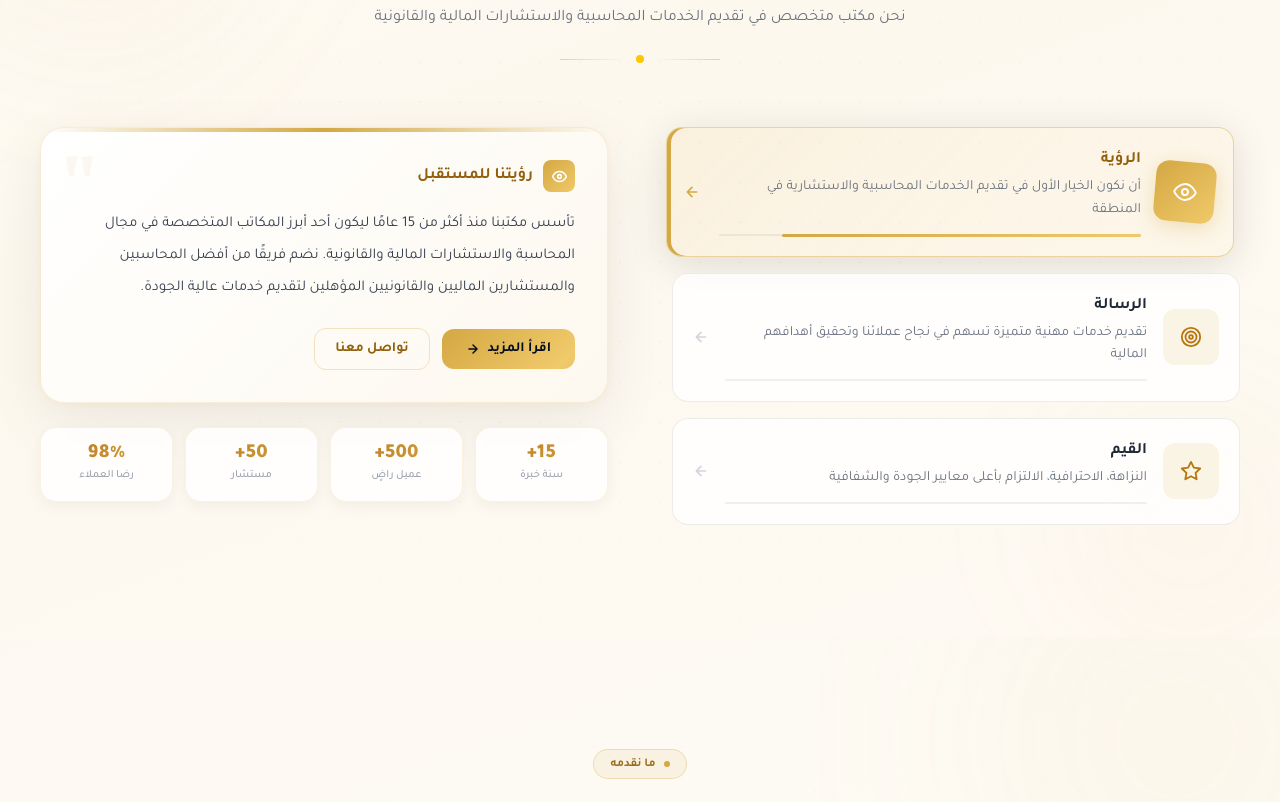
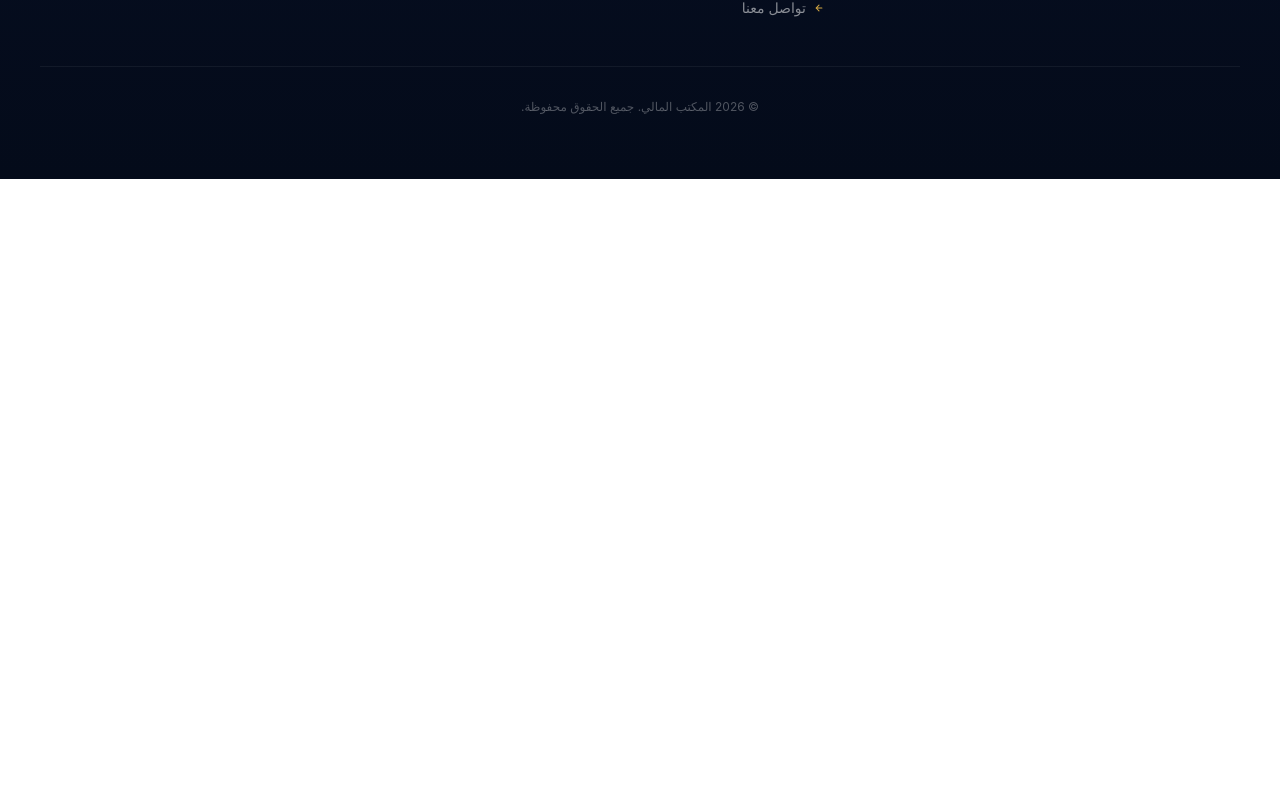
Before and after one commit to ahmedelwaraky/Walead-Gaber-Office, a React (Vite) app: page / in a window 1280 px wide. Shown: the part 1038-1840 px from the top of the page. After the commit the page ends 1217 px from the top, so only its background shows below. Built offline with nearby package versions, Linux system fonts and the light colour scheme.

Commit message:
translation

```diff
--- a/src/modules/LandingPage/HomePage/page/HomePage.jsx
+++ b/src/modules/LandingPage/HomePage/page/HomePage.jsx
@@ -1,23 +1,15 @@
 import React from "react";
 import Navbar from "../../../../components/layout/Navbar";
 import HeroSection from "../component/HeroSection";
-import AboutSection from "../component/AboutSection";
-import ServicesSection from "../component/servicesSection";
-import NewsSection from "../component/NewsSection";
 import Footer from "../../../../components/layout/Footer";
-import ContactSection from "../component/ContactSection";
-import  TestimonialsSection from "../component/TestimonialsSection";
+
 
 export default function HomePage() {
   return (
     <>
       <Navbar />
       <HeroSection />
-      <AboutSection />
-      <ServicesSection />
-      <NewsSection />
-      <TestimonialsSection />
-      <ContactSection />
+
       <Footer />
     </>
   );
```
